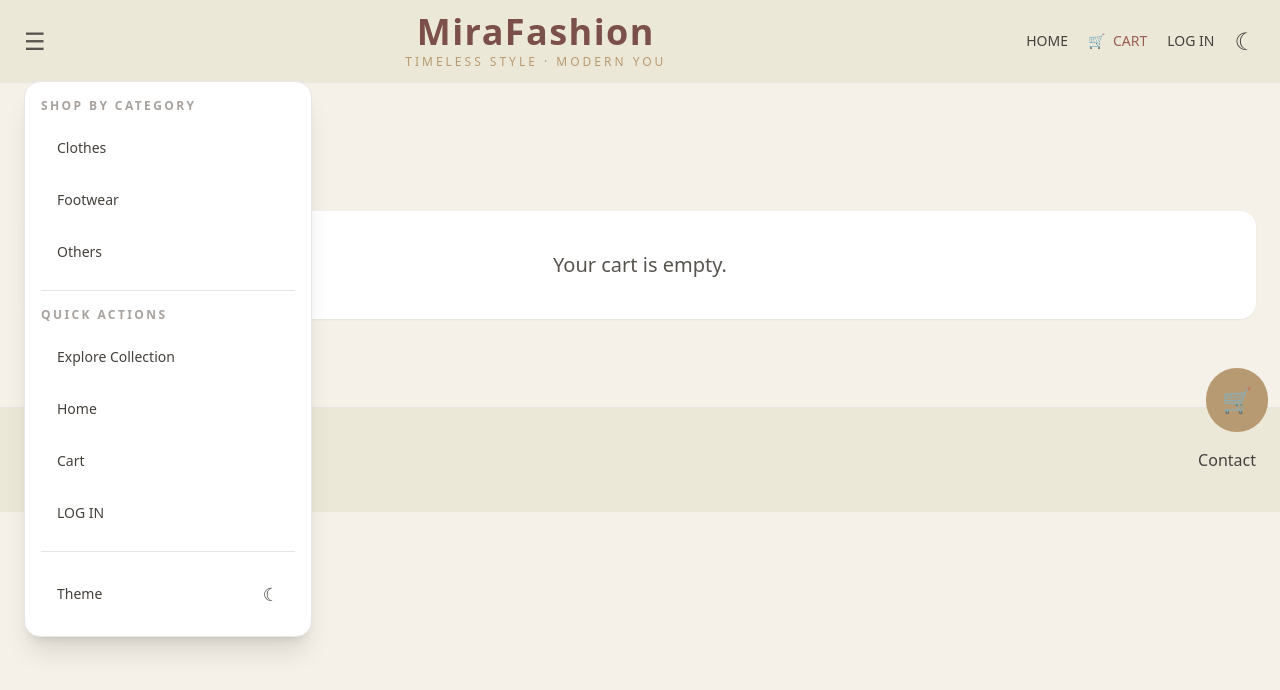
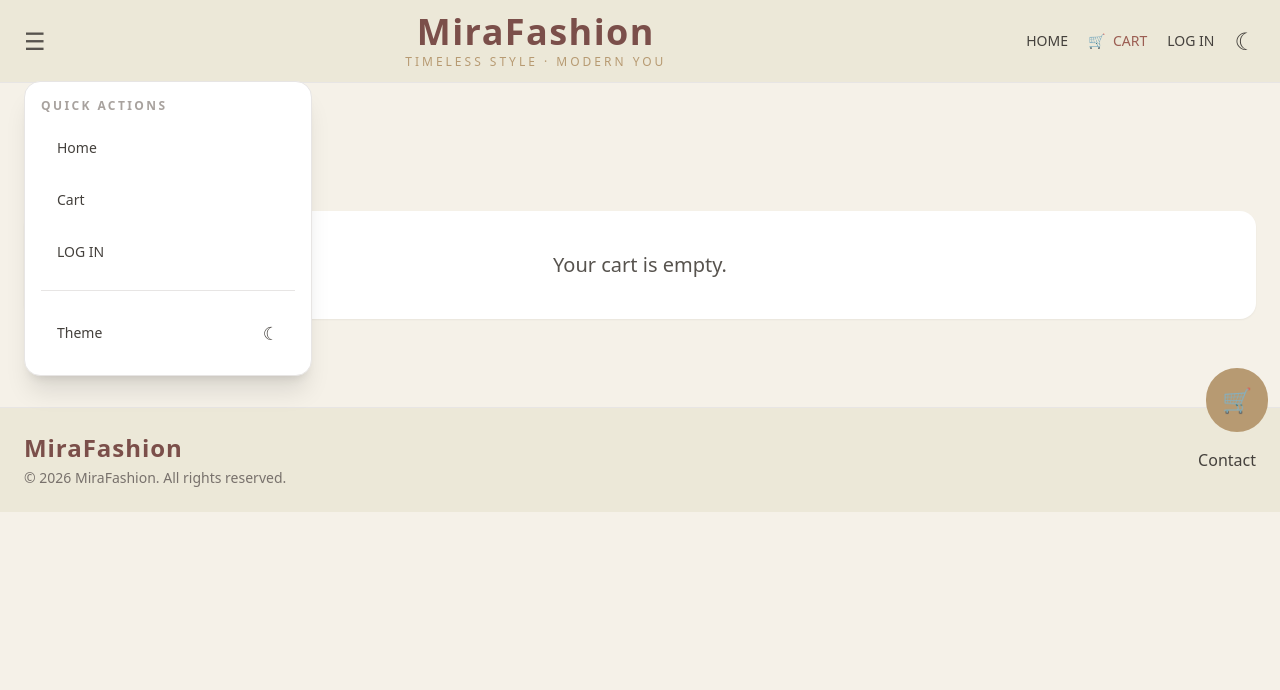
Before and after one commit to Nipuni-Liyange/my-spa-app, a Vue app: page /cart in a window 1280 px wide. Both pictures are taken after a click on the button "Open menu". Shown: the top 690 px of the page. Built offline with nearby package versions, Linux system fonts and the light colour scheme.

Commit message:
Show only quick actions in cart page menu

```diff
--- a/src/components/layout/AppHeader.vue
+++ b/src/components/layout/AppHeader.vue
@@ -1,4 +1,3 @@
-
 <script setup lang="ts">
 import { computed } from 'vue'
 import { useAuthStore } from '../../stores/auth'
@@ -38,10 +37,12 @@ function handleAuthClick() {
 
 function handleMenuCategory(category: string) {
   emit('select-menu-category', category)
+  if (props.menuOpen) emit('toggle-menu')
 }
 
 function handleShowAll() {
   emit('show-all-products')
+  if (props.menuOpen) emit('toggle-menu')
 }
 
 function goToCart() {
@@ -56,9 +57,10 @@ function goToHome() {
 </script>
 
 <template>
-  <header class="border-b border-stone-200 bg-[#ece8d8] dark:border-[#4a4038] dark:bg-[#2f2924]">
+  <header
+    class="border-b border-stone-200 bg-[#ece8d8] dark:border-[#4a4038] dark:bg-[#2f2924]"
+  >
     <div class="mx-auto max-w-7xl px-3 py-3 sm:px-6">
-      <!-- Main row -->
       <div class="flex items-center justify-between gap-2">
         <!-- Left side -->
         <div class="relative flex min-w-0 items-center gap-2">
@@ -76,84 +78,99 @@ function goToHome() {
             @input="emit('update:searchTerm', ($event.target as HTMLInputElement).value)"
             type="text"
             placeholder="Search..."
-            class="w-28 rounded-full border border-stone-300 bg-white px-3 py-2 text-xs text-stone-700 outline-none transition focus:border-[#9b7a5a] sm:w-44 sm:px-4 sm:text-sm md:w-64 dark:border-stone-600 dark:bg-[#2d2824] dark:text-white"
+            class="w-28 rounded-full border border-stone-300 bg-white px-3 py-2 text-xs text-stone-700 outline-none transition focus:border-[#9b7a5a] sm:w-44 sm:px-4 sm:text-sm md:w-64 dark:border-[#4a4038] dark:bg-[#3a332d] dark:text-white"
           />
 
           <!-- Dropdown menu -->
           <div
             v-if="menuOpen"
-            class="absolute left-0 top-14 z-50 w-72 rounded-2xl border border-stone-200 bg-white p-4 shadow-xl dark:border-stone-700 dark:bg-[#3a332d]"
+            class="absolute left-0 top-14 z-50 w-72 rounded-2xl border border-stone-200 bg-white p-4 shadow-xl dark:border-[#4a4038] dark:bg-[#3a332d]"
           >
             <div class="space-y-4">
-              <div>
-                <p class="mb-3 text-xs font-semibold uppercase tracking-[0.2em] text-stone-400 dark:text-stone-500">
+              <!-- Shop by Category ONLY on home page -->
+              <div v-if="currentPage === 'home'">
+                <p
+                  class="mb-3 text-xs font-semibold uppercase tracking-[0.2em] text-stone-400 dark:text-stone-400"
+                >
                   Shop by Category
                 </p>
 
                 <div class="space-y-2">
                   <button
                     @click="handleMenuCategory('Clothes')"
-                    class="w-full rounded-xl px-4 py-3 text-left text-sm text-stone-700 transition hover:bg-[#f5f1e8] dark:text-white dark:hover:bg-[#3a332d]"
+                    class="w-full rounded-xl px-4 py-3 text-left text-sm text-stone-700 transition hover:bg-[#f5f1e8] dark:text-white dark:hover:bg-[#4a4038]"
                   >
                     Clothes
                   </button>
 
                   <button
                     @click="handleMenuCategory('Footwear')"
-                    class="w-full rounded-xl px-4 py-3 text-left text-sm text-stone-700 transition hover:bg-[#f5f1e8] dark:text-white dark:hover:bg-[#3a332d]"
+                    class="w-full rounded-xl px-4 py-3 text-left text-sm text-stone-700 transition hover:bg-[#f5f1e8] dark:text-white dark:hover:bg-[#4a4038]"
                   >
                     Footwear
                   </button>
 
                   <button
                     @click="handleMenuCategory('Others')"
-                    class="w-full rounded-xl px-4 py-3 text-left text-sm text-stone-700 transition hover:bg-[#f5f1e8] dark:text-white dark:hover:bg-[#3a332d]"
+                    class="w-full rounded-xl px-4 py-3 text-left text-sm text-stone-700 transition hover:bg-[#f5f1e8] dark:text-white dark:hover:bg-[#4a4038]"
                   >
                     Others
                   </button>
                 </div>
               </div>
 
-              <div class="border-t border-stone-200 pt-4 dark:border-stone-700">
-                <p class="mb-3 text-xs font-semibold uppercase tracking-[0.2em] text-stone-400 dark:text-stone-500">
+              <!-- Quick Actions -->
+              <div
+                :class="
+                  currentPage === 'home'
+                    ? 'border-t border-stone-200 pt-4 dark:border-[#4a4038]'
+                    : ''
+                "
+              >
+                <p
+                  class="mb-3 text-xs font-semibold uppercase tracking-[0.2em] text-stone-400 dark:text-stone-400"
+                >
                   Quick Actions
                 </p>
 
                 <div class="space-y-2">
+                  <!-- Explore Collection ONLY on home page -->
                   <button
+                    v-if="currentPage === 'home'"
                     @click="handleShowAll"
-                    class="w-full rounded-xl px-4 py-3 text-left text-sm text-stone-700 transition hover:bg-[#f5f1e8] dark:text-white dark:hover:bg-[#3a332d]"
+                    class="w-full rounded-xl px-4 py-3 text-left text-sm text-stone-700 transition hover:bg-[#f5f1e8] dark:text-white dark:hover:bg-[#4a4038]"
                   >
                     Explore Collection
                   </button>
 
                   <button
                     @click="goToHome"
-                    class="w-full rounded-xl px-4 py-3 text-left text-sm text-stone-700 transition hover:bg-[#f5f1e8] dark:text-white dark:hover:bg-[#3a332d]"
+                    class="w-full rounded-xl px-4 py-3 text-left text-sm text-stone-700 transition hover:bg-[#f5f1e8] dark:text-white dark:hover:bg-[#4a4038]"
                   >
                     Home
                   </button>
 
                   <button
                     @click="goToCart"
-                    class="w-full rounded-xl px-4 py-3 text-left text-sm text-stone-700 transition hover:bg-[#f5f1e8] dark:text-white dark:hover:bg-[#3a332d]"
+                    class="w-full rounded-xl px-4 py-3 text-left text-sm text-stone-700 transition hover:bg-[#f5f1e8] dark:text-white dark:hover:bg-[#4a4038]"
                   >
                     Cart
                   </button>
 
                   <button
                     @click="handleAuthClick"
-                    class="w-full rounded-xl px-4 py-3 text-left text-sm text-stone-700 transition hover:bg-[#f5f1e8] dark:text-white dark:hover:bg-[#3a332d]"
+                    class="w-full rounded-xl px-4 py-3 text-left text-sm text-stone-700 transition hover:bg-[#f5f1e8] dark:text-white dark:hover:bg-[#4a4038]"
                   >
                     {{ authLabel }}
                   </button>
                 </div>
               </div>
 
-              <div class="border-t border-stone-200 pt-4 dark:border-stone-700">
+              <!-- Theme -->
+              <div class="border-t border-stone-200 pt-4 dark:border-[#4a4038]">
                 <button
                   @click="emit('toggle-dark')"
-                  class="flex w-full items-center justify-between rounded-xl px-4 py-3 text-left text-sm text-stone-700 transition hover:bg-[#f5f1e8] dark:text-white dark:hover:bg-[#3a332d]"
+                  class="flex w-full items-center justify-between rounded-xl px-4 py-3 text-left text-sm text-stone-700 transition hover:bg-[#f5f1e8] dark:text-white dark:hover:bg-[#4a4038]"
                 >
                   <span>Theme</span>
                   <span class="text-lg">{{ darkMode ? '☀' : '☾' }}</span>
@@ -191,7 +208,11 @@ function goToHome() {
             <button
               @click="goToCart"
               class="text-lg sm:text-xl"
-              :class="currentPage === 'cart' ? 'text-[#9b5d52]' : 'text-stone-700 dark:text-stone-200'"
+              :class="
+                currentPage === 'cart'
+                  ? 'text-[#9b5d52]'
+                  : 'text-stone-700 dark:text-stone-200'
+              "
             >
               🛒
             </button>
@@ -209,7 +230,11 @@ function goToHome() {
           <nav class="hidden items-center gap-5 text-sm text-stone-700 md:flex dark:text-stone-200">
             <button
               @click="goToHome"
-              :class="currentPage === 'home' ? 'text-[#9b5d52]' : 'text-stone-700 dark:text-stone-200'"
+              :class="
+                currentPage === 'home'
+                  ? 'text-[#9b5d52]'
+                  : 'text-stone-700 dark:text-stone-200'
+              "
             >
               HOME
             </button>
@@ -217,7 +242,11 @@ function goToHome() {
             <button
               @click="goToCart"
               class="flex items-center gap-2"
-              :class="currentPage === 'cart' ? 'text-[#9b5d52]' : 'text-stone-700 dark:text-stone-200'"
+              :class="
+                currentPage === 'cart'
+                  ? 'text-[#9b5d52]'
+                  : 'text-stone-700 dark:text-stone-200'
+              "
             >
               <span>🛒</span>
               <span>CART</span>
@@ -240,18 +269,26 @@ function goToHome() {
 
       <!-- Mobile navigation row -->
       <nav
-        class="mt-3 flex items-center justify-center gap-6 border-t border-stone-200 pt-3 text-xs font-semibold tracking-[0.16em] text-stone-700 md:hidden dark:border-stone-700 dark:text-stone-200"
+        class="mt-3 flex items-center justify-center gap-6 border-t border-stone-200 pt-3 text-xs font-semibold tracking-[0.16em] text-stone-700 md:hidden dark:border-[#4a4038] dark:text-stone-200"
       >
         <button
           @click="goToHome"
-          :class="currentPage === 'home' ? 'text-[#9b5d52]' : 'text-stone-700 dark:text-stone-200'"
+          :class="
+            currentPage === 'home'
+              ? 'text-[#9b5d52]'
+              : 'text-stone-700 dark:text-stone-200'
+          "
         >
           HOME
         </button>
 
         <button
           @click="goToCart"
-          :class="currentPage === 'cart' ? 'text-[#9b5d52]' : 'text-stone-700 dark:text-stone-200'"
+          :class="
+            currentPage === 'cart'
+              ? 'text-[#9b5d52]'
+              : 'text-stone-700 dark:text-stone-200'
+          "
         >
           CART
         </button>
```
Lines whose indentation alone changed are shown as unchanged.
